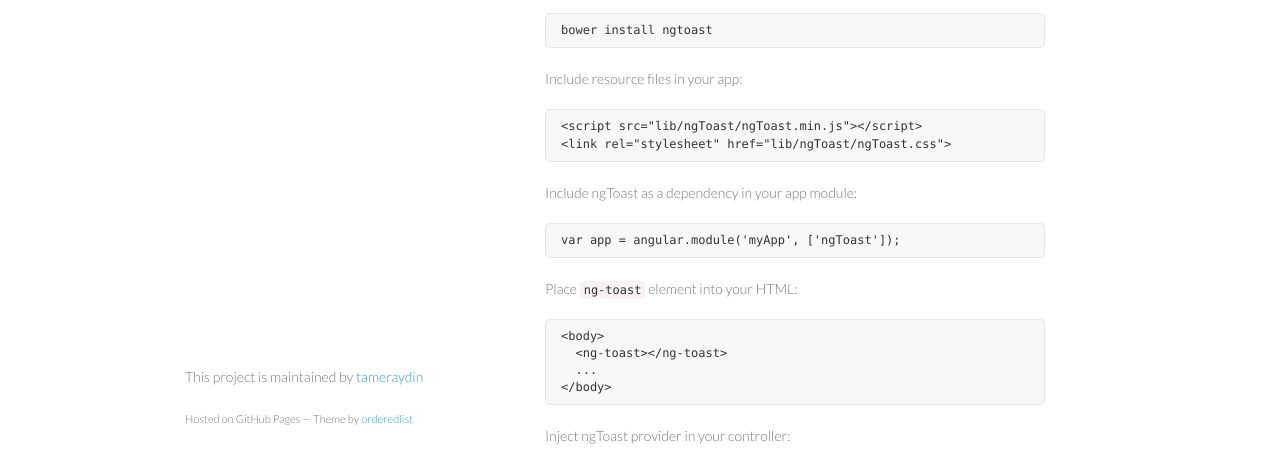
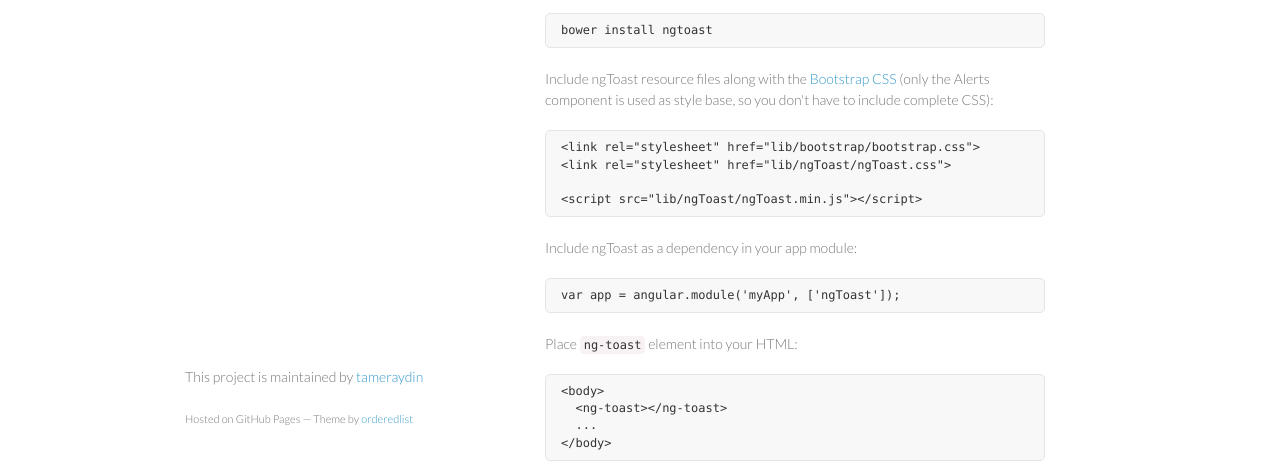
Before and after one commit to tameraydin/ngToast, a plain HTML site: page index.html in a window 1280 px wide. Shown: the part 302-768 px from the top of the page. Drawn offline with Linux system fonts and the light colour scheme; files that its build step writes are made by us from their sources.

Commit message:
bootstrap introduced

```diff
--- a/index.html
+++ b/index.html
@@ -49,7 +49,7 @@
         <h2>
 <a name="ngtoast" class="anchor" href="#ngtoast"><span class="octicon octicon-link"></span></a>ngToast</h2>
 
-<p>ngToast is a simple Angular provider for toast notifications. </p>
+<p>ngToast is a simple Angular provider for toast notifications.</p>
 
 <h2>
 <a name="demo" class="anchor" href="#demo"><span class="octicon octicon-link"></span></a>Demo</h2>
@@ -63,10 +63,12 @@
 
 <pre><code>bower install ngtoast</code></pre>
 
-<p>Include resource files in your app:</p>
+<p>Include ngToast resource files along with the <a href="http://getbootstrap.com/" target="_blank">Bootstrap CSS</a> (only the Alerts component is used as style base, so you don't have to include complete CSS):</p>
 
-<pre><code>&lt;script src="lib/ngToast/ngToast.min.js"&gt;&lt;/script&gt;
+<pre><code>&lt;link rel="stylesheet" href="lib/bootstrap/bootstrap.css"&gt;
 &lt;link rel="stylesheet" href="lib/ngToast/ngToast.css"&gt;
+
+&lt;script src="lib/ngToast/ngToast.min.js"&gt;&lt;/script&gt;
 </code></pre>
 
 <p>Include ngToast as a dependency in your app module:</p>
```
